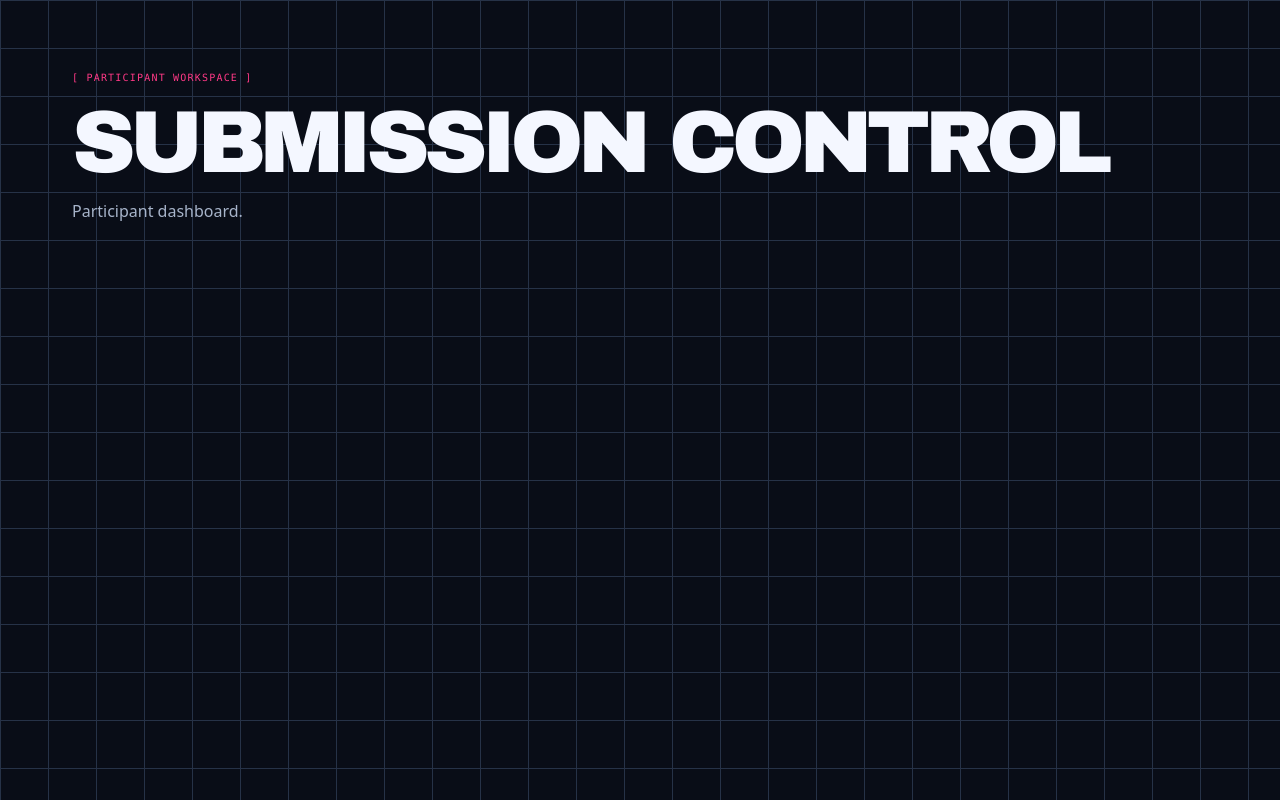
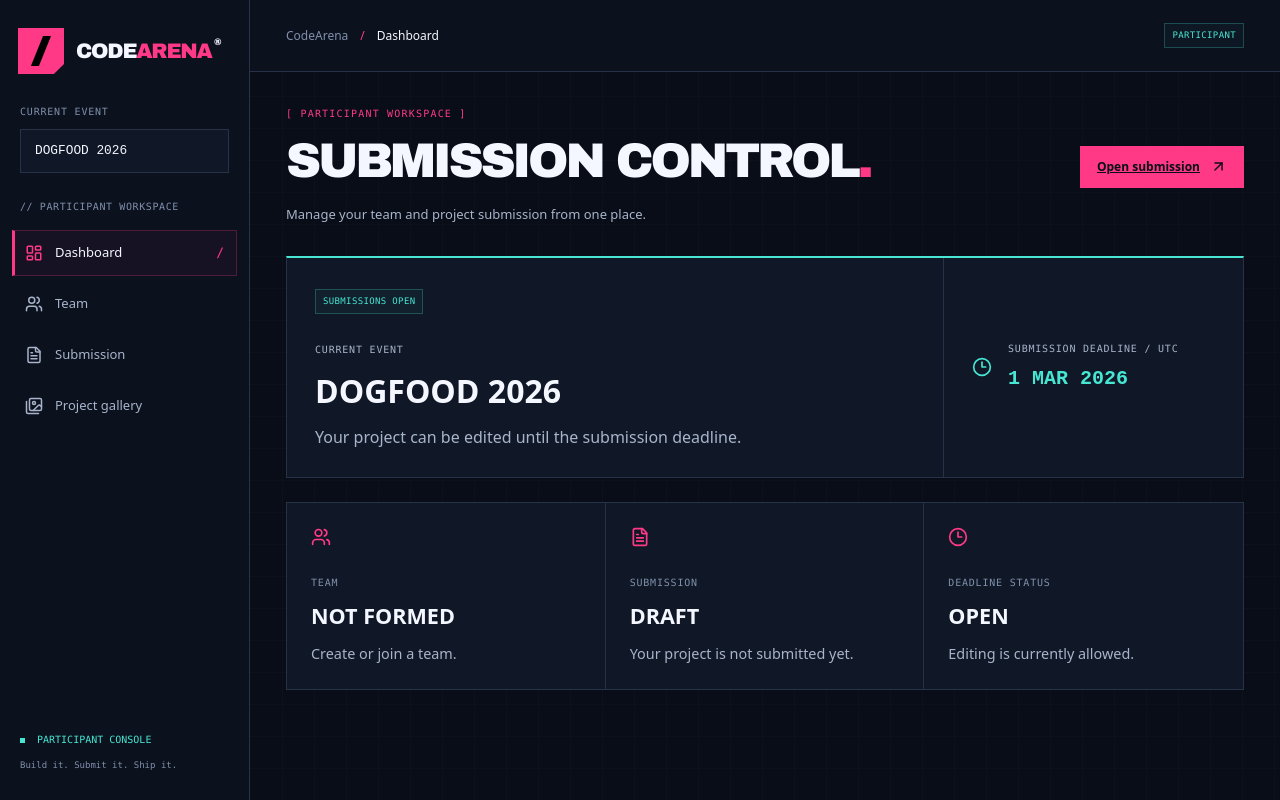
Before and after one commit to DankHorse/CodeArena, a React (Vite) app in the folder frontend/: page /participant in a window 1280 px wide. Built offline with nearby package versions, Linux system fonts and the light colour scheme.

Commit message:
feat: build participant workspace

```diff
--- a/frontend/src/App.tsx
+++ b/frontend/src/App.tsx
@@ -8,6 +8,9 @@ import {
 import { PlaceholderPage } from './components/common/PlaceholderPage';
 import { LoginPage } from './pages/auth/LoginPage';
 import { RegisterPage } from './pages/auth/RegisterPage';
+import { ParticipantDashboard } from './pages/participant/ParticipantDashboard';
+import { ParticipantLayout } from './pages/participant/ParticipantLayout';
+import { ParticipantPlaceholderPage } from './pages/participant/ParticipantPlaceholderPage';
 
 import { OrganizerDashboard } from './pages/organizer/OrganizerDashboard';
 import { OrganizerLayout } from './pages/organizer/OrganizerLayout';
@@ -76,36 +79,35 @@ export default function App() {
 
         <Route
           path="/participant"
+          element={<ParticipantLayout />}
+        >
+          <Route
+            index
+            element={<ParticipantDashboard />}
+          />
+
+          <Route
+            path="team"
             element={
-            <PlaceholderPage
-              eyebrow="[ PARTICIPANT WORKSPACE ]"
-              title="SUBMISSION CONTROL"
-              description="Participant dashboard."
+              <ParticipantPlaceholderPage
+                eyebrow="[ PARTICIPANT / TEAM ]"
+                title="TEAM CONTROL"
+                description="Create, join and manage your hackathon team."
               />
             }
           />
 
           <Route
-          path="/participant/team"
+            path="submission"
             element={
-            <PlaceholderPage
-              eyebrow="[ PARTICIPANT / TEAM ]"
-              title="TEAM"
-              description="Team management will appear here."
+              <ParticipantPlaceholderPage
+                eyebrow="[ PARTICIPANT / SUBMISSION ]"
+                title="PROJECT SUBMISSION"
+                description="Build and manage your project submission."
               />
             }
           />
-
-        <Route
-          path="/participant/submission"
-          element={
-            <PlaceholderPage
-              eyebrow="[ PARTICIPANT / SUBMISSION ]"
-              title="PROJECT SUBMISSION"
-              description="Submission editor will appear here."
-            />
-          }
-        />
+        </Route>
 
 
         {/* JUDGE */}
--- /dev/null
+++ b/frontend/src/components/participant/ParticipantSidebar.tsx
@@ -0,0 +1,72 @@
+import {
+  FileText,
+  Images,
+  LayoutDashboard,
+  Users,
+} from 'lucide-react';
+import { NavLink } from 'react-router-dom';
+import { CodeArenaMark } from '../brand/CodeArenaMark';
+
+const navigation = [
+  { label: 'Dashboard', icon: LayoutDashboard, to: '/participant', end: true },
+  { label: 'Team', icon: Users, to: '/participant/team' },
+  { label: 'Submission', icon: FileText, to: '/participant/submission' },
+  { label: 'Project gallery', icon: Images, to: '/gallery' },
+];
+
+export function ParticipantSidebar() {
+  return (
+    <aside className="sidebar">
+      <div className="brand" aria-label="CodeArena">
+        <CodeArenaMark />
+
+        <span className="brand-wordmark">
+          CODE
+          <span className="brand-accent">ARENA</span>
+          <sup className="brand-registered">®</sup>
+        </span>
+      </div>
+
+      <div className="event-context">
+        <p className="metadata">CURRENT EVENT</p>
+        <div className="participant-event">DOGFOOD 2026</div>
+      </div>
+
+      <nav className="sidebar-nav" aria-label="Participant workspace">
+        <p className="nav-label">// PARTICIPANT WORKSPACE</p>
+
+        <ul>
+          {navigation.map(({ label, icon: Icon, to, end }) => (
+            <li key={label}>
+              <NavLink
+                to={to}
+                end={end}
+                className={({ isActive }) =>
+                  `nav-item${isActive ? ' is-active' : ''}`
+                }
+              >
+                {({ isActive }) => (
+                  <>
+                    <Icon size={18} aria-hidden="true" />
+                    <span>{label}</span>
+
+                    {isActive && (
+                      <span className="nav-active-mark" aria-hidden="true">
+                        /
+                      </span>
+                    )}
+                  </>
+                )}
+              </NavLink>
+            </li>
+          ))}
+        </ul>
+      </nav>
+
+      <div className="sidebar-footer">
+        <span className="status-dot" /> PARTICIPANT CONSOLE
+        <p>Build it. Submit it. Ship it.</p>
+      </div>
+    </aside>
+  );
+}
--- /dev/null
+++ b/frontend/src/components/participant/ParticipantTopbar.tsx
@@ -0,0 +1,26 @@
+import { useLocation } from 'react-router-dom';
+
+const labels: Record<string, string> = {
+  '/participant': 'Dashboard',
+  '/participant/team': 'Team',
+  '/participant/submission': 'Submission',
+};
+
+export function ParticipantTopbar() {
+  const location = useLocation();
+  const label = labels[location.pathname] ?? 'Participant';
+
+  return (
+    <header className="topbar">
+      <p className="breadcrumb">
+        CodeArena
+        <span aria-hidden="true">/</span>
+        <strong>{label}</strong>
+      </p>
+
+      <div className="topbar-controls">
+        <span className="badge badge-cyan">PARTICIPANT</span>
+      </div>
+    </header>
+  );
+}
--- /dev/null
+++ b/frontend/src/pages/participant/ParticipantDashboard.tsx
@@ -0,0 +1,75 @@
+import { ArrowUpRight, Clock3, FileText, Users } from 'lucide-react';
+import { Link } from 'react-router-dom';
+
+export function ParticipantDashboard() {
+  return (
+    <>
+      <section className="workspace-intro">
+        <div>
+          <p className="eyebrow">[ PARTICIPANT WORKSPACE ]</p>
+
+          <h1>
+            SUBMISSION CONTROL
+            <span className="heading-period">.</span>
+          </h1>
+
+          <p className="workspace-description">
+            Manage your team and project submission from one place.
+          </p>
+        </div>
+
+        <Link
+          className="button button-primary"
+          to="/participant/submission"
+        >
+          Open submission
+          <ArrowUpRight size={17} aria-hidden="true" />
+        </Link>
+      </section>
+
+      <section className="participant-status-panel">
+        <div>
+          <span className="badge badge-cyan">SUBMISSIONS OPEN</span>
+
+          <p className="metadata participant-status-label">CURRENT EVENT</p>
+
+          <h2>DOGFOOD 2026</h2>
+
+          <p>Your project can be edited until the submission deadline.</p>
+        </div>
+
+        <div className="participant-deadline">
+          <Clock3 size={20} aria-hidden="true" />
+
+          <div>
+            <p className="metadata">SUBMISSION DEADLINE / UTC</p>
+            <strong>1 MAR 2026</strong>
+          </div>
+        </div>
+      </section>
+
+      <div className="participant-metrics">
+        <article>
+          <Users size={20} aria-hidden="true" />
+          <p className="metadata">TEAM</p>
+          <strong>NOT FORMED</strong>
+          <span>Create or join a team.</span>
+        </article>
+
+        <article>
+          <FileText size={20} aria-hidden="true" />
+          <p className="metadata">SUBMISSION</p>
+          <strong>DRAFT</strong>
+          <span>Your project is not submitted yet.</span>
+        </article>
+
+        <article>
+          <Clock3 size={20} aria-hidden="true" />
+          <p className="metadata">DEADLINE STATUS</p>
+          <strong>OPEN</strong>
+          <span>Editing is currently allowed.</span>
+        </article>
+      </div>
+    </>
+  );
+}
--- /dev/null
+++ b/frontend/src/pages/participant/ParticipantLayout.tsx
@@ -0,0 +1,19 @@
+import { Outlet } from 'react-router-dom';
+import { ParticipantSidebar } from '../../components/participant/ParticipantSidebar';
+import { ParticipantTopbar } from '../../components/participant/ParticipantTopbar';
+
+export function ParticipantLayout() {
+  return (
+    <div className="app-shell">
+      <ParticipantSidebar />
+
+      <div className="shell-workspace">
+        <ParticipantTopbar />
+
+        <main className="workspace" id="main-content">
+          <Outlet />
+        </main>
+      </div>
+    </div>
+  );
+}
--- /dev/null
+++ b/frontend/src/pages/participant/ParticipantPlaceholderPage.tsx
@@ -0,0 +1,26 @@
+type ParticipantPlaceholderPageProps = {
+  eyebrow: string;
+  title: string;
+  description: string;
+};
+
+export function ParticipantPlaceholderPage({
+  eyebrow,
+  title,
+  description,
+}: ParticipantPlaceholderPageProps) {
+  return (
+    <section className="organizer-placeholder">
+      <p className="eyebrow">{eyebrow}</p>
+
+      <h1 className="organizer-placeholder-title">
+        {title}
+        <span className="heading-period">.</span>
+      </h1>
+
+      <p className="workspace-description">
+        {description}
+      </p>
+    </section>
+  );
+}
--- a/frontend/src/styles.css
+++ b/frontend/src/styles.css
@@ -466,3 +466,128 @@ EOf npm --prefix frontend run build
     padding: 48px 30px;
   }
 }
+
+
+
+/* ========================================
+   PARTICIPANT WORKSPACE
+======================================== */
+
+.participant-event {
+  min-height: 44px;
+  display: flex;
+  align-items: center;
+  padding: 0 14px;
+  margin-top: 10px;
+  border: 1px solid var(--border-default);
+  background: var(--bg-panel);
+  color: var(--text-primary);
+  font-family: monospace;
+  font-size: 0.8rem;
+}
+
+.participant-status-panel {
+  display: grid;
+  grid-template-columns: minmax(0, 1fr) 300px;
+  margin-top: 30px;
+  border: 1px solid var(--border-default);
+  border-top: 2px solid var(--accent-cyan);
+  background: var(--bg-panel);
+}
+
+.participant-status-panel > div:first-child {
+  padding: 28px;
+}
+
+.participant-status-label {
+  margin-top: 28px;
+}
+
+.participant-status-panel h2 {
+  margin: 10px 0;
+  font-size: 2rem;
+}
+
+.participant-status-panel p {
+  color: var(--text-secondary);
+}
+
+.participant-deadline {
+  display: flex;
+  gap: 16px;
+  align-items: center;
+  padding: 28px;
+  border-left: 1px solid var(--border-default);
+  color: var(--accent-cyan);
+}
+
+.participant-deadline p {
+  margin: 0 0 8px;
+}
+
+.participant-deadline strong {
+  font-family: monospace;
+  font-size: 1.25rem;
+}
+
+.participant-metrics {
+  display: grid;
+  grid-template-columns: repeat(3, 1fr);
+  margin-top: 24px;
+  border: 1px solid var(--border-default);
+}
+
+.participant-metrics article {
+  min-height: 170px;
+  padding: 24px;
+  border-right: 1px solid var(--border-default);
+  background: var(--bg-panel);
+}
+
+.participant-metrics article:last-child {
+  border-right: 0;
+}
+
+.participant-metrics article > svg {
+  color: var(--accent-pink);
+}
+
+.participant-metrics .metadata {
+  margin: 22px 0 10px;
+}
+
+.participant-metrics strong {
+  display: block;
+  margin-bottom: 9px;
+  color: var(--text-primary);
+  font-size: 1.35rem;
+}
+
+.participant-metrics span {
+  color: var(--text-secondary);
+  font-size: 0.9rem;
+}
+
+@media (max-width: 900px) {
+  .participant-status-panel {
+    grid-template-columns: 1fr;
+  }
+
+  .participant-deadline {
+    border-left: 0;
+    border-top: 1px solid var(--border-default);
+  }
+
+  .participant-metrics {
+    grid-template-columns: 1fr;
+  }
+
+  .participant-metrics article {
+    border-right: 0;
+    border-bottom: 1px solid var(--border-default);
+  }
+
+  .participant-metrics article:last-child {
+    border-bottom: 0;
+  }
+}
```
Lines whose indentation alone changed are shown as unchanged.
